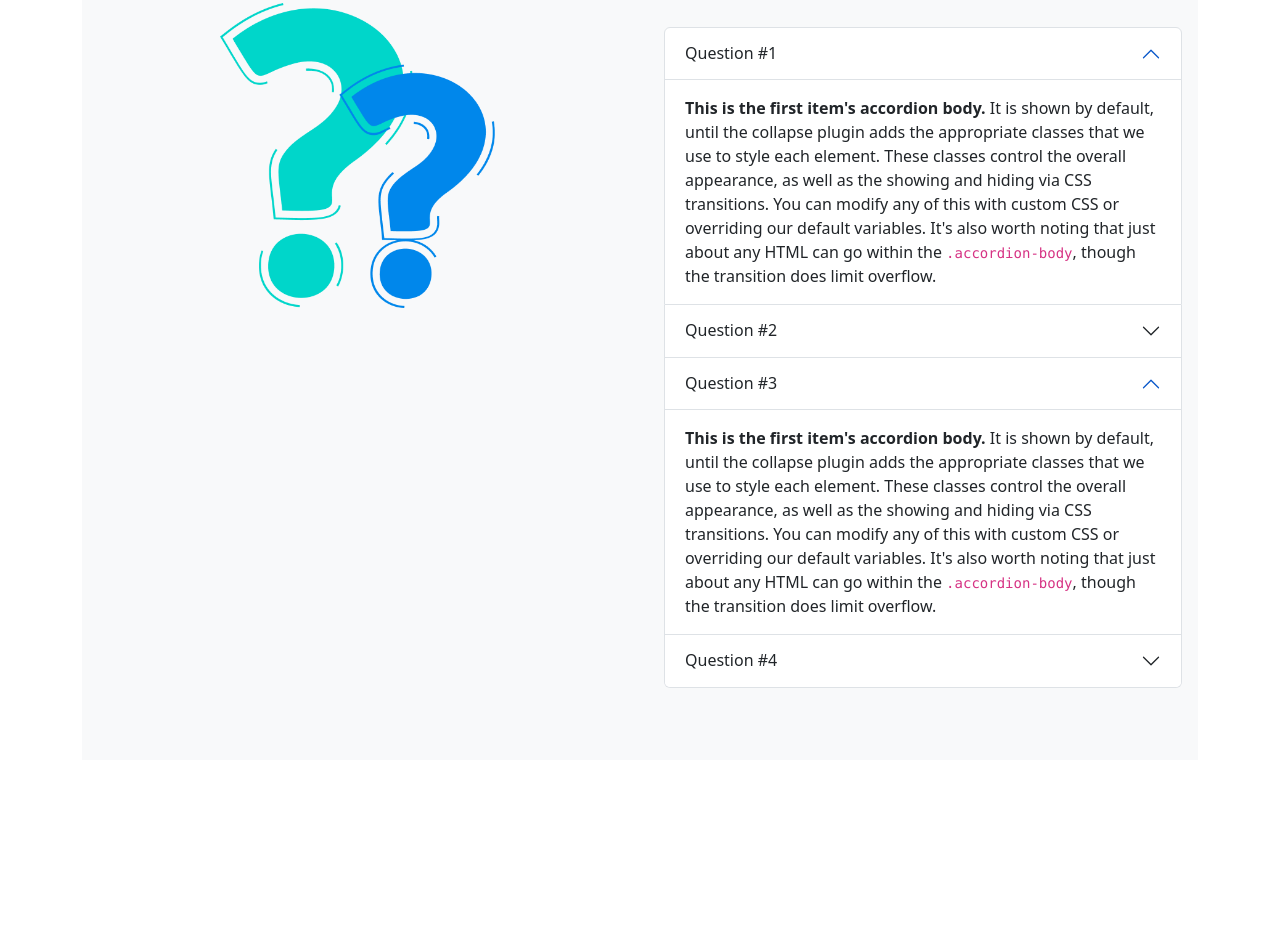
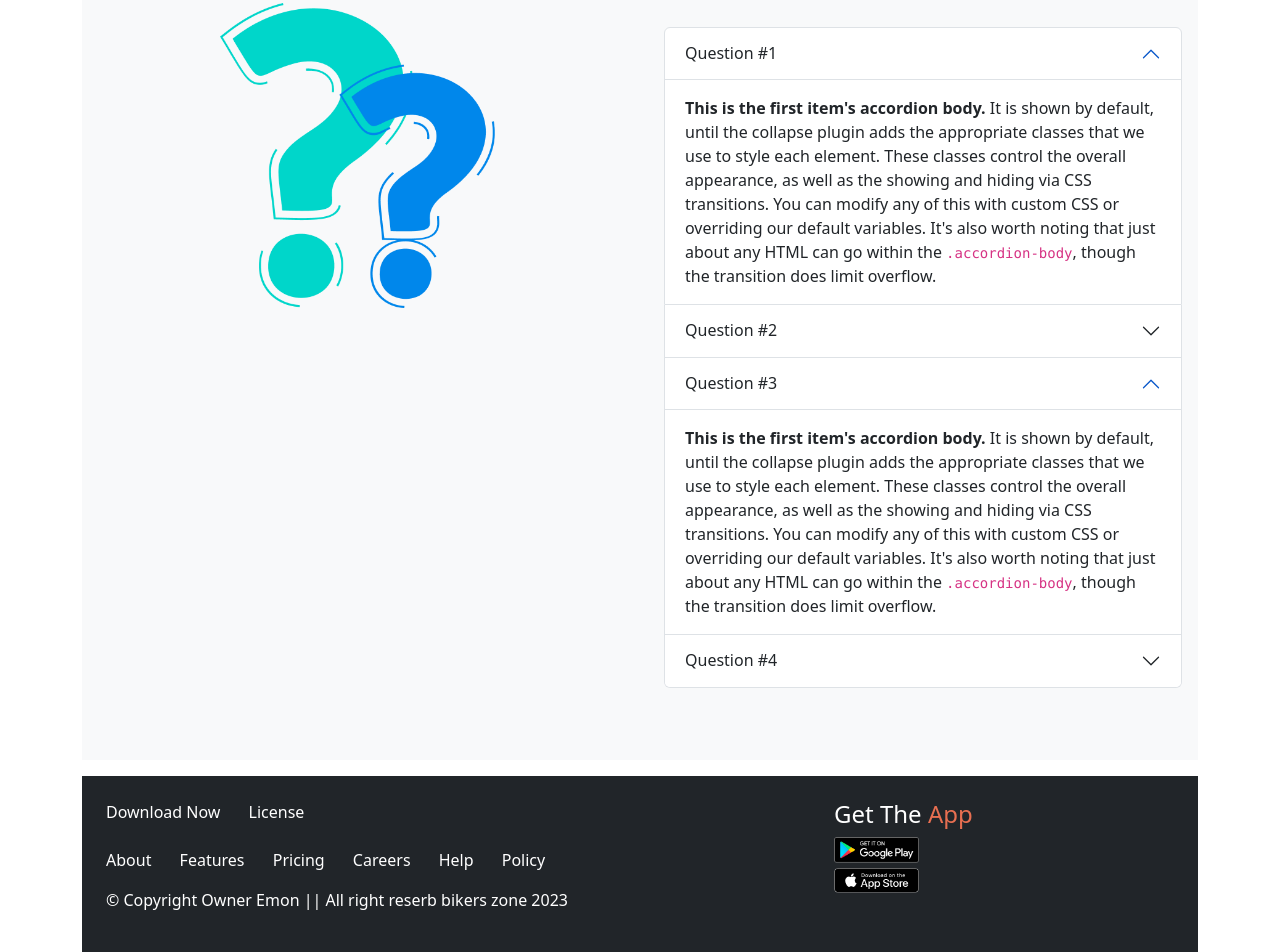
Before and after one commit to emon3455/Bikers-Zone, a plain HTML site: page index.html in a window 1280 px wide. Shown: the part 2398-3350 px from the top of the page. Before the commit the page ends 3174 px from the top, so only its background shows below. Drawn offline with Linux system fonts and the light colour scheme.

Commit message:
footer done

```diff
--- a/index.html
+++ b/index.html
@@ -406,6 +406,47 @@ est sit aliqua dolor do amet sint. Velit officia consequat duis enim velit molli
     </main>
     <!-- main end -->
 
+    <!-- footer start -->
+    <footer class="bg-dark p-4">
+        <div class="row">
+            <div class="col-12 col-md-8">
+                <div class="">
+                    <a class="text-decoration-none text-white me-4" href="">Download Now</a>
+                    <a class="text-decoration-none text-white me-4" href="">License</a>
+
+                    <br>
+                    <br>
+
+                    <a class="text-decoration-none text-white me-4" href="">About</a>
+                    <a class="text-decoration-none text-white me-4" href="">Features</a>
+                    <a class="text-decoration-none text-white me-4" href="">Pricing</a>
+                    <a class="text-decoration-none text-white me-4" href="">Careers</a>
+                    <a class="text-decoration-none text-white me-4" href="">Help</a>
+                    <a class="text-decoration-none text-white me-4" href="">Policy</a>
+
+                </div>
+
+                <p class="text-white mt-3">
+                    &copy; Copyright Owner Emon || All right reserb bikers zone 2023
+                </p>
+            </div>
+            <div class="col-12 col-sm-6 col-md-4 d-flex flex-column ">
+                <div class="">
+
+                    <h4 class="text-white">Get The <span class="text-primary">App</span></h4>
+
+                    <div class="mb-1">
+                        <img class="img-fluid w-25" src="./images/android.png" alt="">
+                    </div>
+                    <div class="">
+                        <img class="img-fluid w-25" src="./images/ios.png" alt="">
+                    </div>
+                </div>
+            </div>
+        </div>
+    </footer>
+    <!-- footer start -->
+
     <!-- js cdn for bootstrap -->
     <script src="./js/bootstrap.min.js"></script>
 </body>
```
